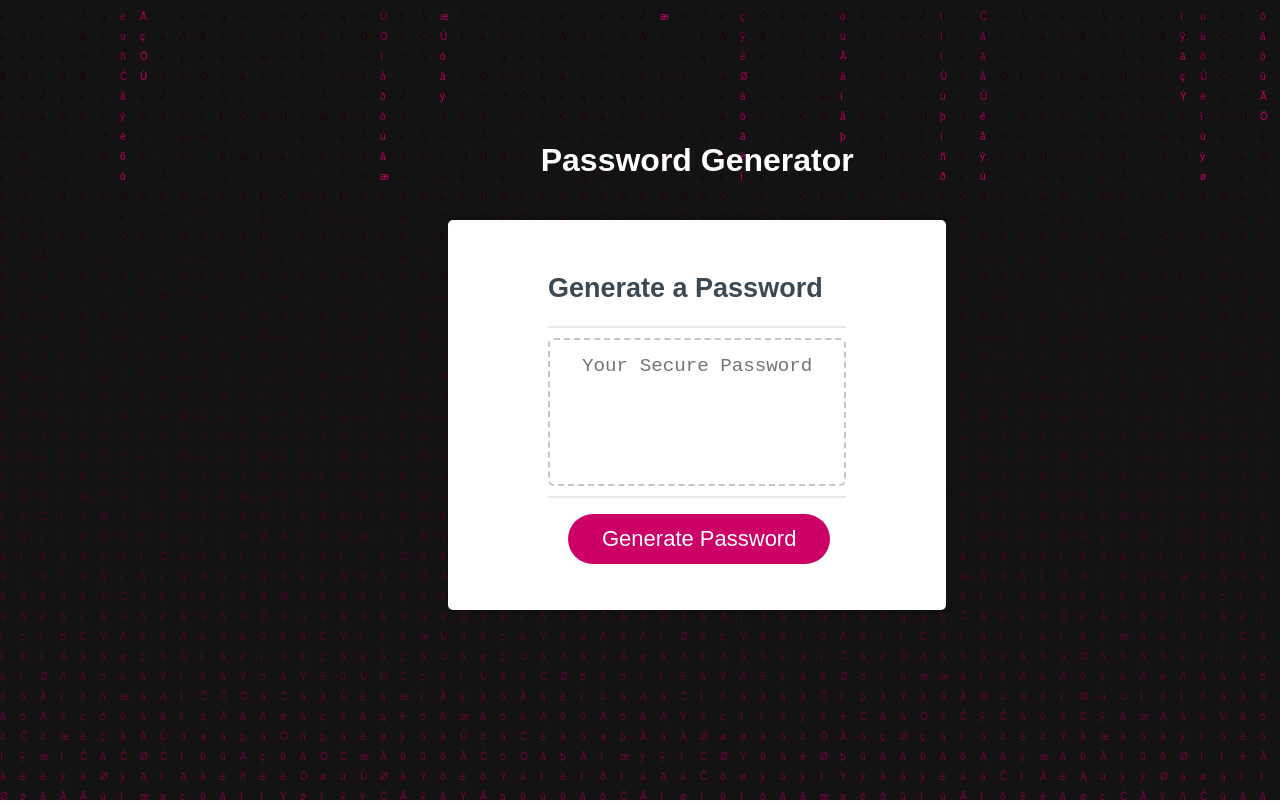
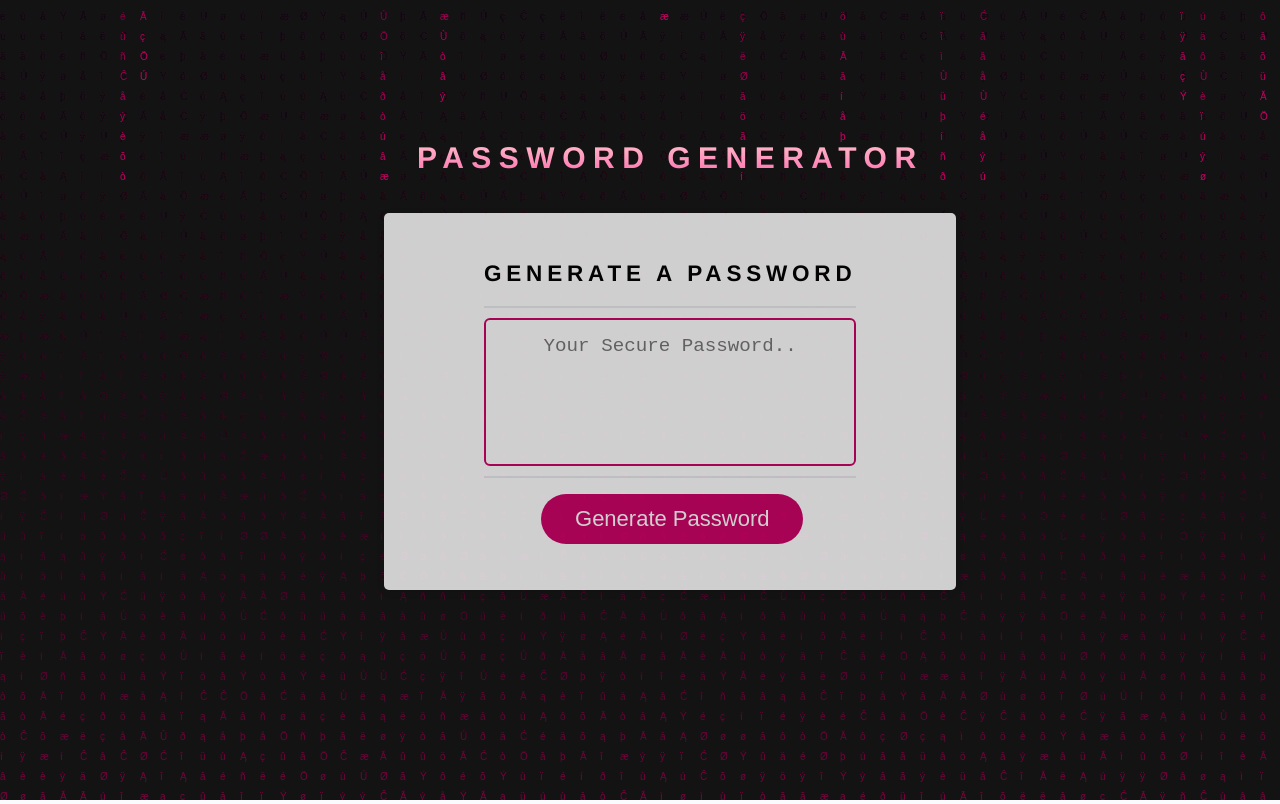
Before and after one commit to micheqn3/password-generator, a plain HTML site: page index.html in a window 1280 px wide. Drawn offline with Linux system fonts and the light colour scheme.

Commit message:
Edits to HTML and CSS pages

```diff
--- a/index.html
+++ b/index.html
@@ -23,7 +23,7 @@
             <textarea
               readonly
               id="password"
-              placeholder="Your Secure Password"
+              placeholder="Your Secure Password.."
               aria-label="Generated Password"
             ></textarea>
           </div>
--- a/style.css
+++ b/style.css
@@ -9,10 +9,19 @@ body {
   height: 100%;
   margin: 0;
   padding: 0;
+  letter-spacing: 0.3em;
+}
+
+header {
+  letter-spacing: .5em;
+  background-image: linear-gradient(#FFC0CB, #FF1493);
+	-webkit-background-clip: text;
+	-webkit-text-fill-color: transparent;
+	-webkit-animation: hue 10s infinite linear;
 }
 
 body {
-  font-family: sans-serif;
+  font-family: helvetica;
   background-color: #f9fbfd;
 }
 
@@ -21,28 +30,37 @@ body {
 }
 
 #overlay {
-  position:absolute;
+  position: absolute;
   top: 15%;
-  left: 35%;
+  left: 30%;
 }
 
 header {
   text-align: center;
-  padding: 20px;
+  padding: 18px;
   padding-top: 0px;
   color: white;
+  font-size: 15px;
+  text-transform: uppercase;
 }
 
 .card {
-  background-color: hsl(0, 0%, 100%);
+  background-color: white;
   border-radius: 5px;
   border-width: 1px;
   box-shadow: rgba(0, 0, 0, 0.15) 0px 2px 8px 0px;
-  color: hsl(206, 17%, 28%);
   font-size: 18px;
   margin: 0 auto;
   max-width: 800px;
   padding: 30px 100px;
+  text-align: center;
+  opacity: 0.8;
+}
+
+.card-header {
+  color: black;
+  text-transform: uppercase;
+  font-size: 15px;
 }
 
 .card-header::after {
@@ -115,7 +133,7 @@ button[disabled] {
   text-align: center;
   margin-top: 10px;
   margin-bottom: 10px;
-  border: 2px dashed #c0c7cf;
+  border: 2px double #cc0066;
   border-radius: 6px;
   resize: none;
   overflow: hidden;
```
